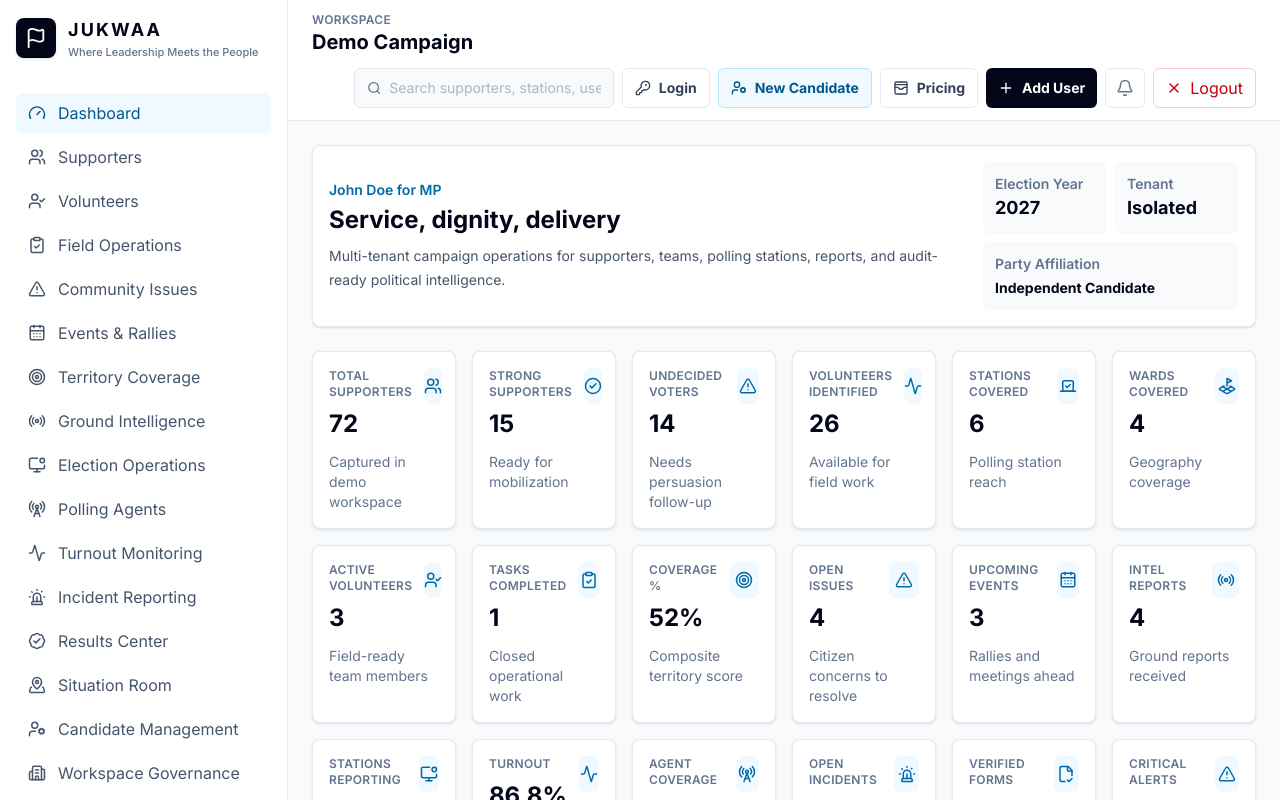
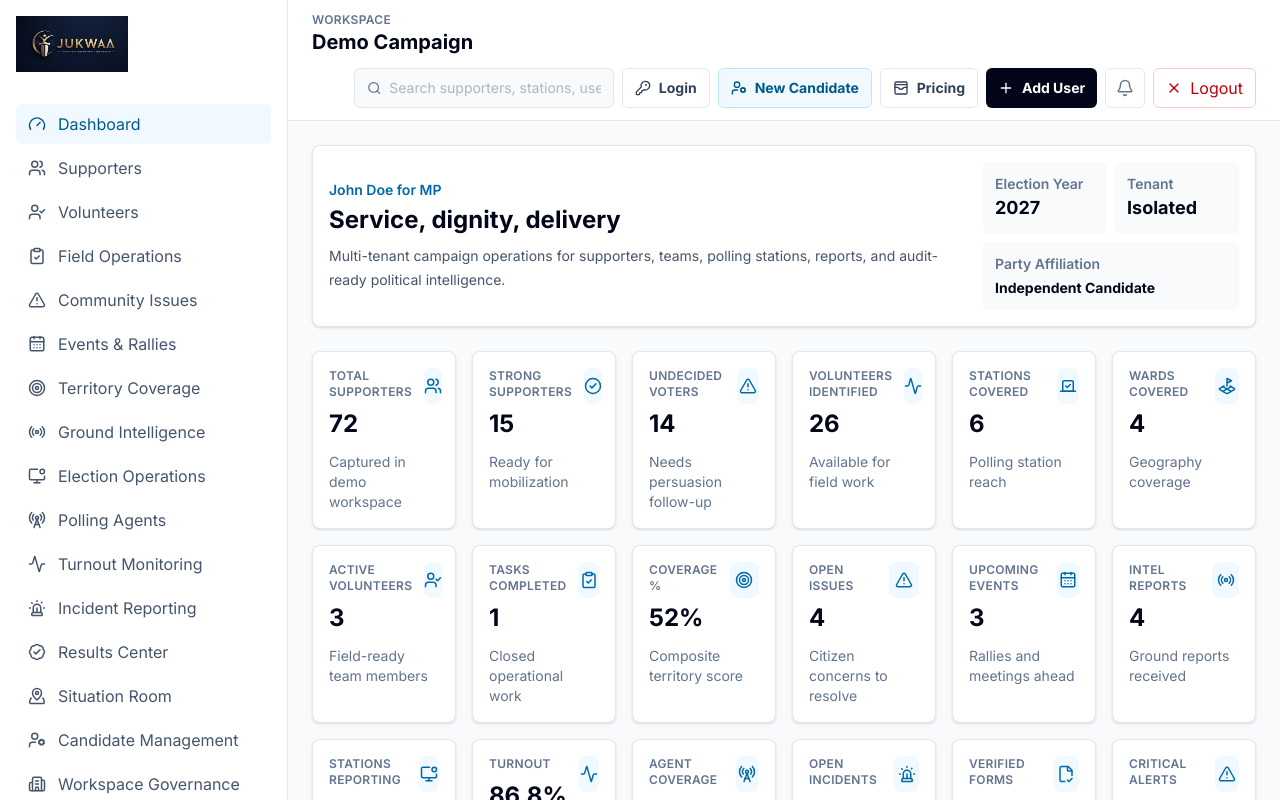
Before and after one commit to timsila18/Jukwaa, a Next.js app: page / in a window 1280 px wide. Shown: the top 800 px of the page. Built offline with nearby package versions, Linux system fonts and the light colour scheme.

Commit message:
use official jukwaa logo asset

```diff
--- a/src/app/layout.tsx
+++ b/src/app/layout.tsx
@@ -13,9 +13,19 @@ const geistMono = Geist_Mono({
 });
 
 export const metadata: Metadata = {
+  metadataBase: new URL("https://jukwaakenya.co.ke"),
   title: "JUKWAA | Where Leadership Meets the People",
   description: "A multi-tenant political campaign management and intelligence platform.",
   manifest: "/manifest.webmanifest",
+  icons: {
+    icon: "/icon.svg",
+    apple: "/icon.svg",
+  },
+  openGraph: {
+    title: "JUKWAA",
+    description: "Where Leadership Meets the People",
+    images: ["/jukwaa-logo.png"],
+  },
 };
 
 export const viewport: Viewport = {
--- a/src/app/page.tsx
+++ b/src/app/page.tsx
@@ -18,7 +18,6 @@ import {
   FileArchive,
   FileCheck2,
   FileSpreadsheet,
-  Flag,
   Gauge,
   Globe2,
   HandCoins,
@@ -53,6 +52,7 @@ import {
 } from "lucide-react";
 import { type FormEvent, useMemo, useState, useSyncExternalStore } from "react";
 import Link from "next/link";
+import Image from "next/image";
 import {
   Bar,
   BarChart,
@@ -221,14 +221,15 @@ const getServerSnapshot = () => false;
 
 function Logo() {
   return (
-    <div className="flex items-center gap-3">
-      <div className="grid h-10 w-10 place-items-center rounded-lg bg-slate-950 text-white shadow-sm">
-        <Flag size={22} />
-      </div>
-      <div>
-        <p className="text-lg font-bold tracking-[0.12em] text-slate-950">JUKWAA</p>
-        <p className="text-[11px] font-medium text-slate-500">Where Leadership Meets the People</p>
-      </div>
+    <div className="flex items-center">
+      <Image
+        src="/jukwaa-logo.png"
+        alt="JUKWAA - Where Leadership Meets the People"
+        width={360}
+        height={96}
+        priority
+        className="h-14 w-auto max-w-[220px] object-contain"
+      />
     </div>
   );
 }
```
Also changed, not shown: public/icon.svg, public/jukwaa-logo.png (added), public/manifest.webmanifest.
